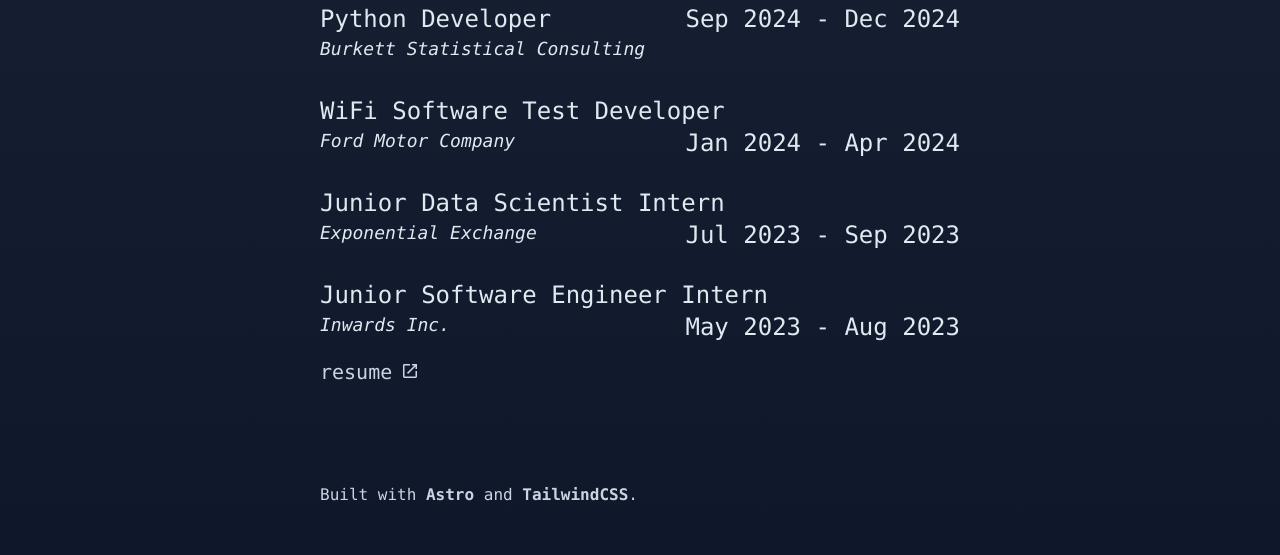
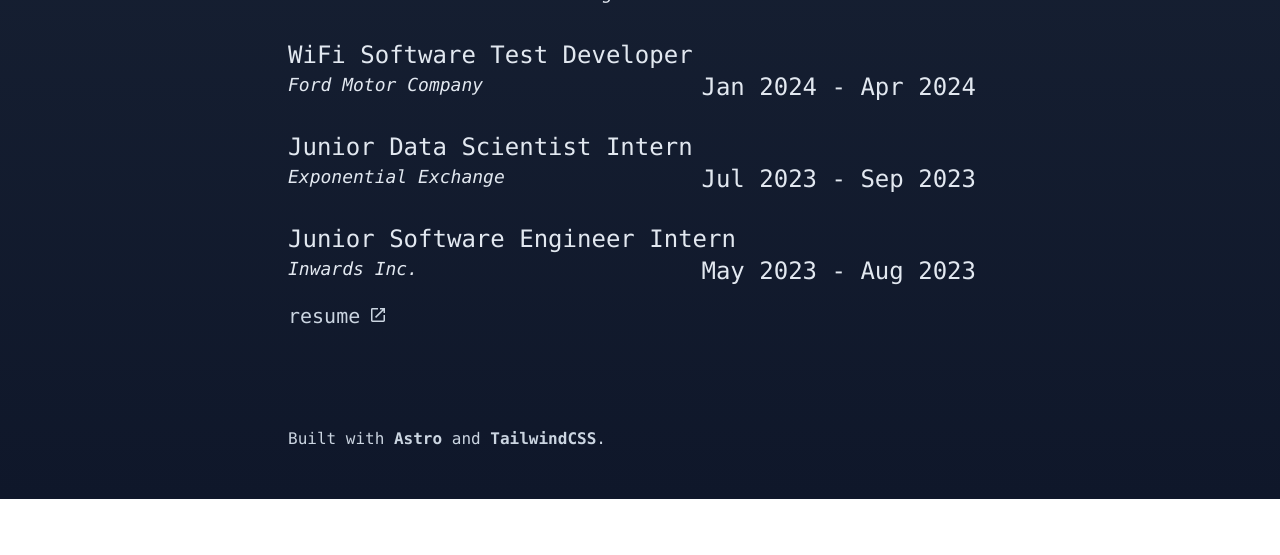
Before and after one commit to VishGit1234/VishGit1234.github.io, an Astro site: page / in a window 1280 px wide. Shown: the part 776-1331 px from the top of the page. After the commit the page ends 1275 px from the top, so only its background shows below. Built offline with nearby package versions, Linux system fonts and the light colour scheme; Astro itself is replaced by a stand-in of ours.

Commit message:
fix spacing

```diff
--- a/src/components/experience.astro
+++ b/src/components/experience.astro
@@ -7,10 +7,10 @@ import jobs from '../content/experience.json'
 ---
 <div class="lg:text-2xl">
   {
-    jobs.slice(0, -1).map((job, i, arr) => (
+    jobs.slice(0, -1).map((job) => (
       <div class='mb-8'>
         <div class="float-left">{job.title}</div>
-        <div class="float-right">{job.duration}</div>
+        <div class="float-right mx-4">{job.duration}</div>
         <br>
         <div class="italic text-base lg:text-lg">{job.company}</div>
       </div>
@@ -18,7 +18,7 @@ import jobs from '../content/experience.json'
   }
   <div class='mb-4'>
         <div class="float-left">{jobs.slice(-1)[0].title}</div>
-        <div class="float-right">{jobs.slice(-1)[0].duration}</div>
+        <div class="float-right mx-4">{jobs.slice(-1)[0].duration}</div>
         <br>
         <div class="italic text-base lg:text-lg">{jobs.slice(-1)[0].company}</div>
   </div>
--- a/src/pages/index.astro
+++ b/src/pages/index.astro
@@ -14,7 +14,7 @@ import Experience from '../components/experience.astro'
     <title>Vishal Jayakumar | CS at UWaterloo</title>
   </head>
   <body class="text-slate-200 text-lg min-h-screen bg-gradient-to-b from-slate-800 to-slate-900">
-    <div class="mx-5 sm:mx-24 md:mx-48 lg:mx-64 xl:mx-80 2xl:mx-[30rem] pt-16 mb-16">
+    <div class="mx-5 sm:mx-28 md:mx-40 lg:mx-[14rem] xl:mx-[18rem] 2xl:mx-[18rem] pt-16 mb-16">
       <h1 class="text-3xl sm:text-4xl lg:text-5xl">Vishal Jayakumar</h1>
       <p class="md:hidden">CS Undergrad @ uWaterloo</p>
       <div class="mt-5">
```
